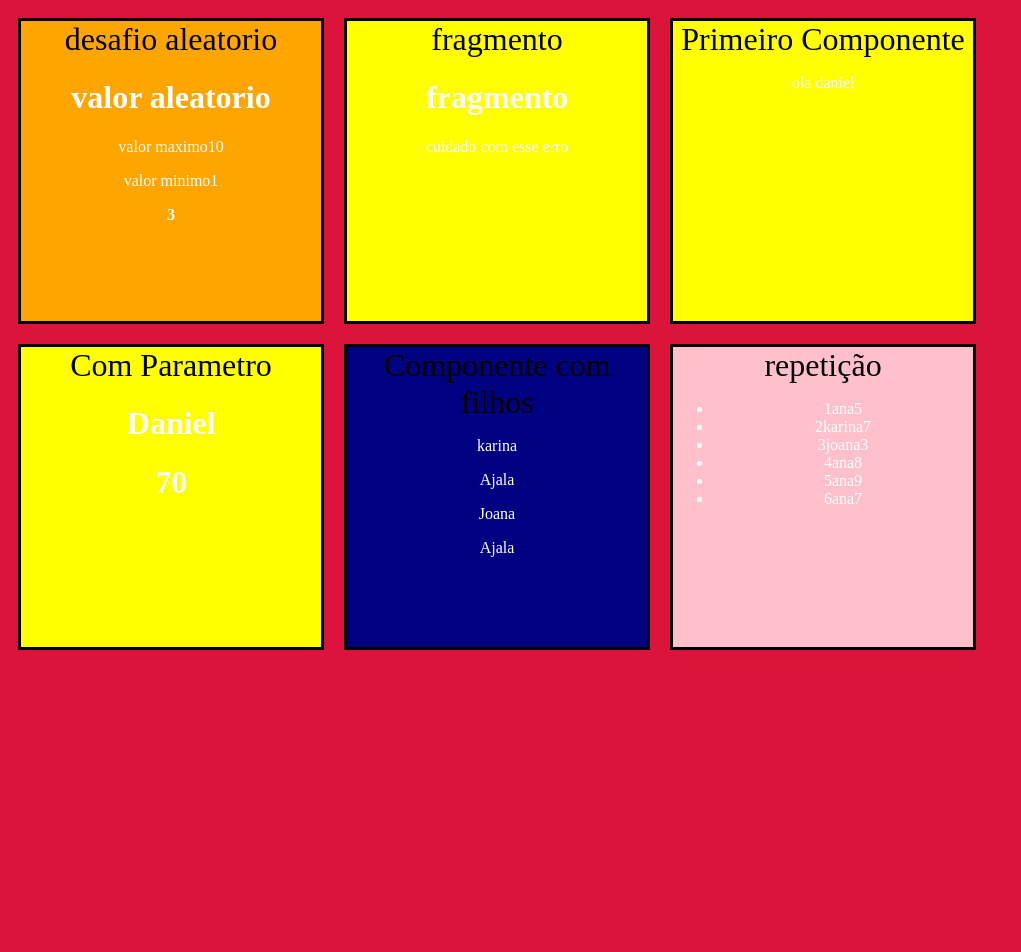
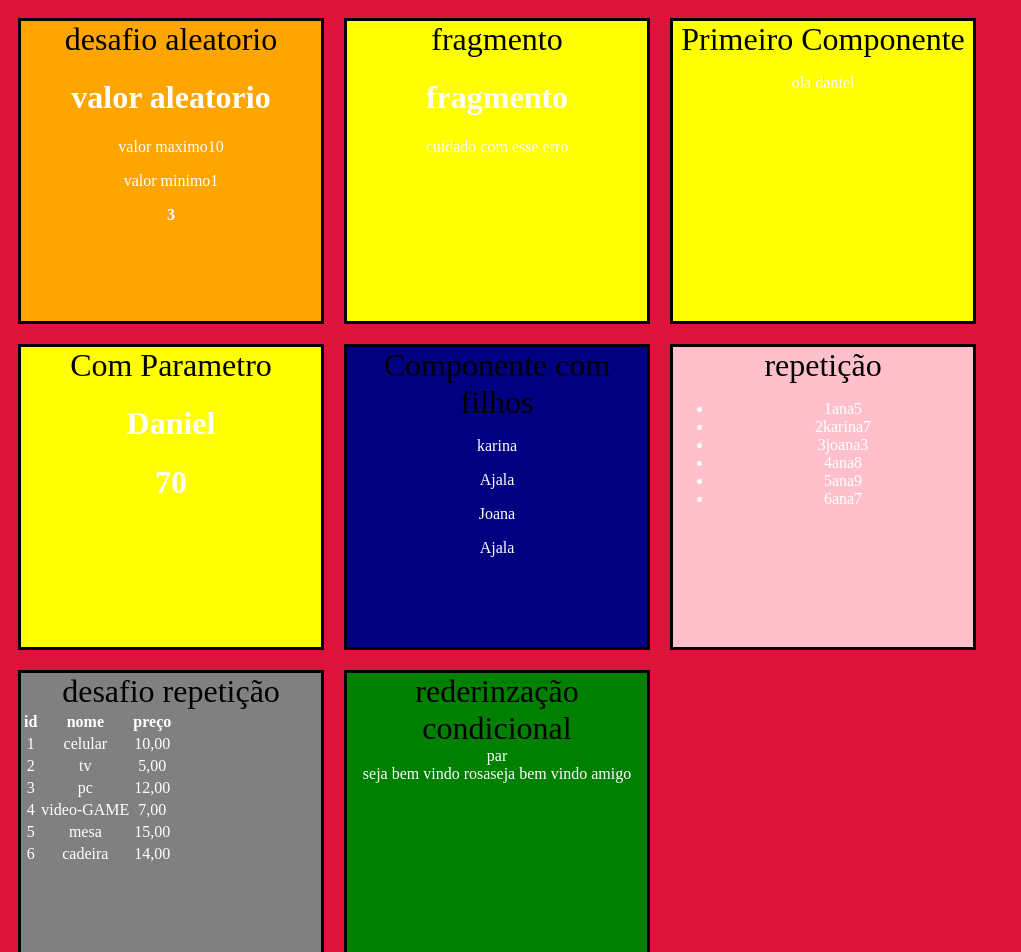
Before and after one commit to danielkaio/react, a React (Create React App) app in the folder my-app/: page / in a window 1280 px wide. Shown: the top 952 px of the page, without its empty margins (0-1021 px from the left). Before the commit the page ends 800 px from the top, so only its background shows below. Built offline with nearby package versions, Linux system fonts and the light colour scheme.

Commit message:
atualização

```diff
--- a/my-app/src/components/App.js
+++ b/my-app/src/components/App.js
@@ -9,8 +9,9 @@ import '../components/telas/Card'
 import Famila from '../components/Familia'
 import FamiliaMembro from '../components/FamiliaMembro'
 import ListaAlunos from '../components/ListaAlunos'
-
-
+import TabelaProdutos from '../components/TabelasProdutos'
+import ParouImpar from '../components/ParouImpar'
+import UsuarioInfo from '../components/UsuarioInfo'
 
 
 const app = (props) => {
@@ -42,6 +43,15 @@ const app = (props) => {
         <Card color="pink" titulo="repetição ">
         <ListaAlunos></ListaAlunos>
         </Card>
+        <Card color="gray" titulo=" desafio repetição ">
+        <TabelaProdutos></TabelaProdutos>
+        </Card>
+        <Card color="green" titulo=" rederinzação condicional ">
+        <ParouImpar numero = {2}></ParouImpar>
+        <UsuarioInfo usuario = {{nome:'rosa'}}></UsuarioInfo>
+        <UsuarioInfo usuario = {{email:"dani.ajala@yahoo.com"}}></UsuarioInfo>
+        </Card>
+
       </div>
     </div>
   )
--- /dev/null
+++ b/my-app/src/components/If.js
@@ -0,0 +1,14 @@
+
+
+
+const If = (props)=>{
+
+    if(props.test){
+        return props.children
+    }else{
+        return false
+    }
+
+}
+
+export default If
--- a/my-app/src/components/ListaAlunos.js
+++ b/my-app/src/components/ListaAlunos.js
@@ -10,7 +10,6 @@ const lista = () => {
                 {aluno.id}
                 {aluno.nome}
                 {aluno.nota}
-
             </li>
         )
 
--- /dev/null
+++ b/my-app/src/components/ParouImpar.js
@@ -0,0 +1,22 @@
+import React from 'react'
+
+
+const Condicional =(props)=>{
+
+ const {numero} = props
+
+ const isPar = numero % 2 === 0
+
+    return (
+        <div>
+            {isPar ?
+            <span>par </span> :
+            <span>impar</span>
+            }
+
+
+        </div>
+    )
+}
+
+export default Condicional
--- /dev/null
+++ b/my-app/src/components/TabelasProdutos.js
@@ -0,0 +1,44 @@
+import React from 'react'
+
+
+import produtos from '../data/produtos'
+
+
+
+const Tabela = (props) => {
+
+
+    const getLinhas = () => {
+        return produtos.map(produto => {
+
+            return (
+                <tr key = {produto.id}>
+                    <td>{produto.id}</td>
+                    <td>{produto.nome}</td>
+                    <td>{produto.preco.toFixed(2).replace('.',',')}</td>
+                </tr>
+            )
+        })
+    }
+
+    return (
+        <div>
+
+            <table>
+                <thead>
+                    <tr>
+                        <th>id</th>
+                        <th>nome</th>
+                        <th>preço</th>
+                    </tr>
+                </thead>
+
+                <tbody>
+                    {getLinhas()}
+                </tbody>
+            </table>
+        </div>
+    )
+}
+
+export default Tabela
--- /dev/null
+++ b/my-app/src/components/UsuarioInfo.js
@@ -0,0 +1,26 @@
+import React from 'react'
+import If from './If'
+
+
+
+const Usuario = (props) => {
+
+    const { usuario } = props || {}
+
+    return (
+
+            <div>
+                <If test={usuario&& usuario.nome}>
+                seja bem vindo {usuario.nome}
+                </If>
+
+                <If test={!usuario || usuario.nome}>
+                seja bem vindo amigo
+                </If>
+
+            </div>
+
+    )
+}
+
+export default Usuario
--- /dev/null
+++ b/my-app/src/data/produtos.js
@@ -0,0 +1,10 @@
+const  produtos = [
+    {id:1, nome:'celular', preco:10.00},
+    {id:2, nome:'tv', preco:5.00},
+    {id:3, nome:'pc', preco:12.00},
+    {id:4, nome:'video-GAME', preco:7.00},
+    {id:5, nome:'mesa', preco:15.00},
+    {id:6, nome:'cadeira', preco:14.00},
+]
+
+export default produtos
```
Also changed, not shown: 1 other file (tests, documents, lock files or other folders).
